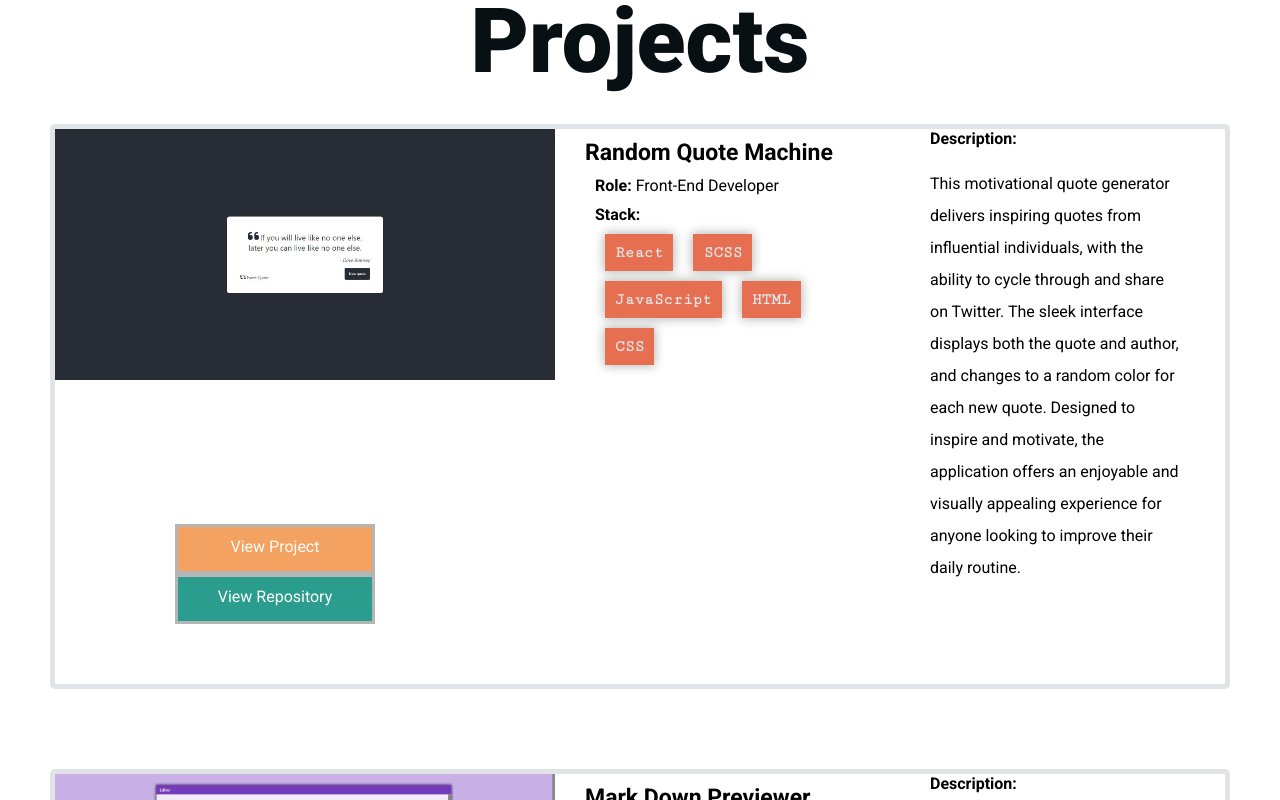
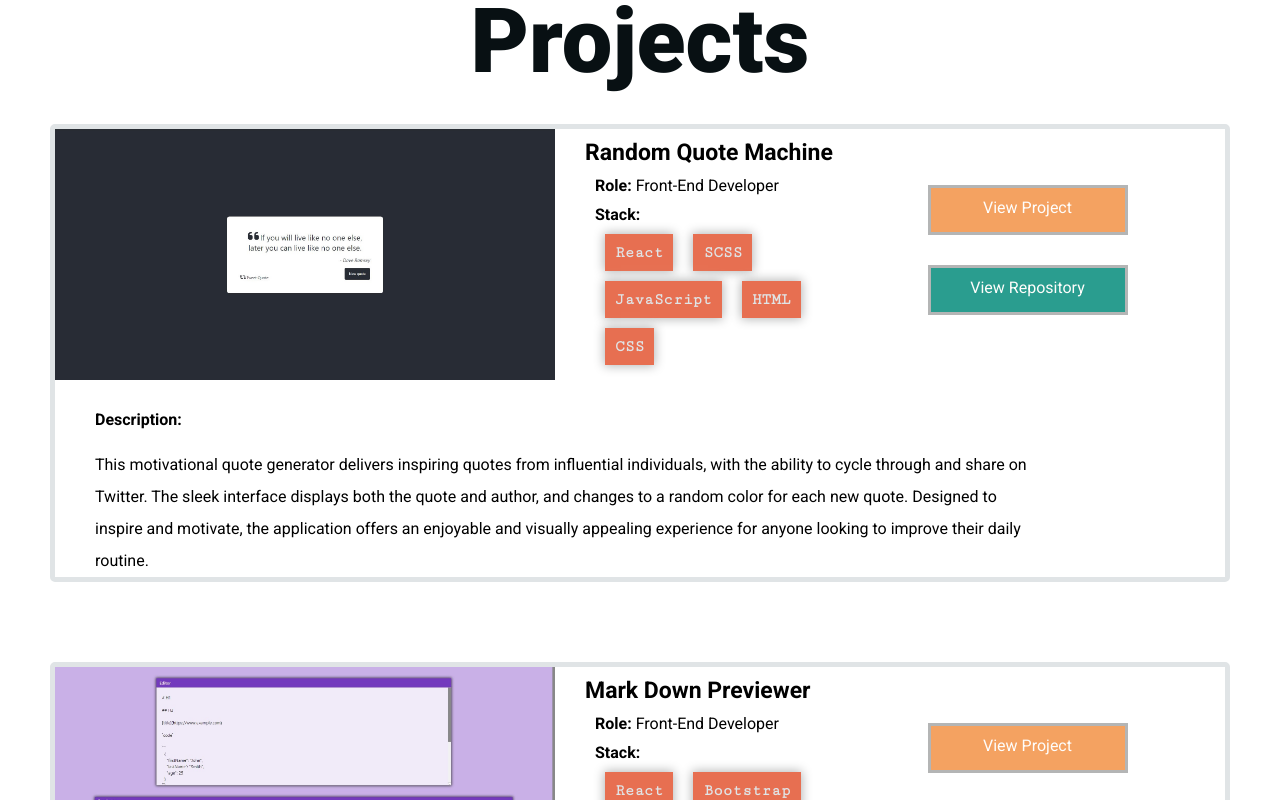
Before and after one commit to kvncrtr/portfolio, a React (Vite) app: page / in a window 1280 px wide. Shown: the part 2820-3620 px from the top of the page. Built offline with nearby package versions, Linux system fonts and the light colour scheme.

Commit message:
more responsive code

```diff
--- a/src/styles/app.css
+++ b/src/styles/app.css
@@ -764,8 +764,8 @@ nav {
       display: grid;
       grid-template-columns: 500px 1fr 1fr;
       grid-template-areas:
-      'img specs text'
-      'img specs button';
+      'img specs button'
+      'text specs button';
       gap: 0;
    }
 
@@ -785,6 +785,8 @@ nav {
    }
 
    .project--description {
+      margin-top: 3rem;
+      width: 100%;
       height: min-content;
       grid-area: text;
    }
@@ -795,19 +797,17 @@ nav {
       padding-bottom: 0;
    }
 
-   .project--button-case {
+   .project--button-container {
       position: relative;
       left: -3rem;
-      align-self: start;
-      grid-area:  button;
-      margin: 0 auto;
+      align-self: center;
+      height: min-content;
    }
 }
 
-@media (min-width: 1200px) {
-   .project--button-case {
-      position: relative;
-      top: -60%;
+@media (min-width: 1163px) {
+   .project--description {
+      width: 80vw;
    }
 }
 
```
